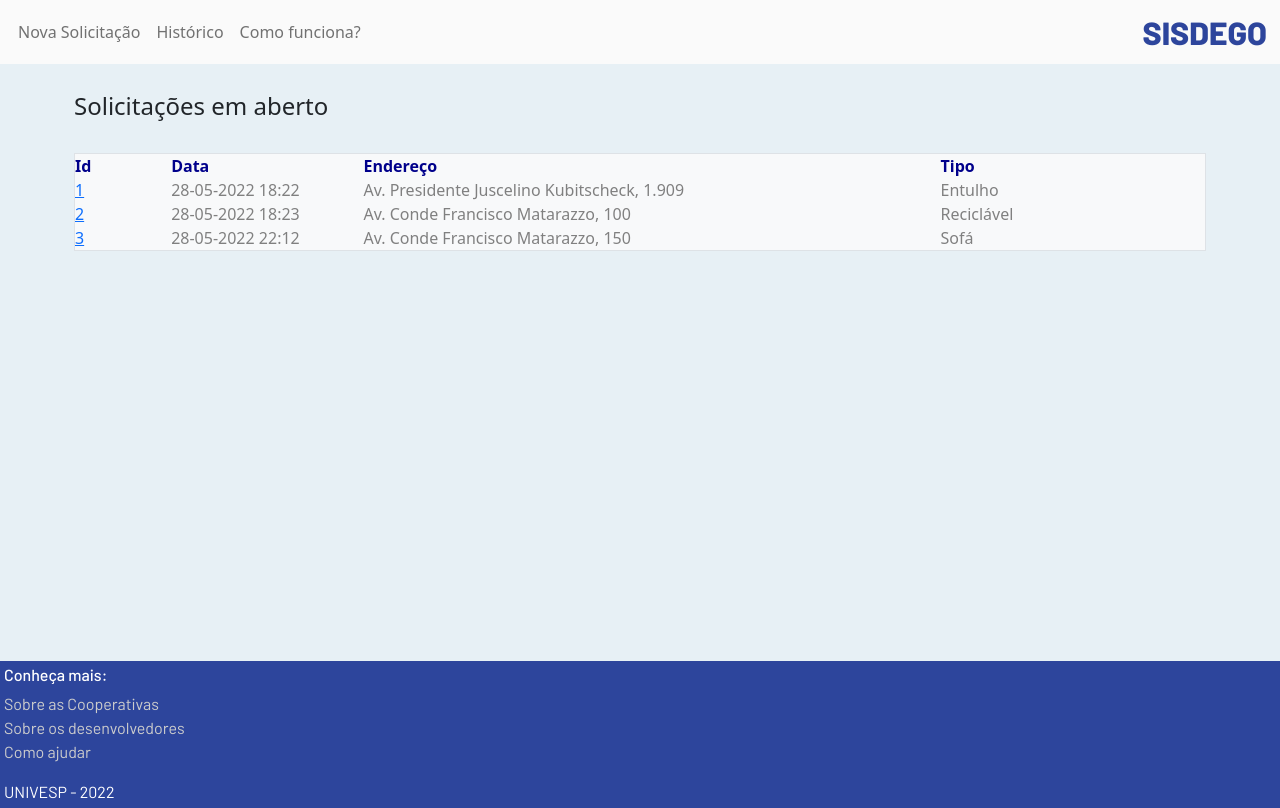
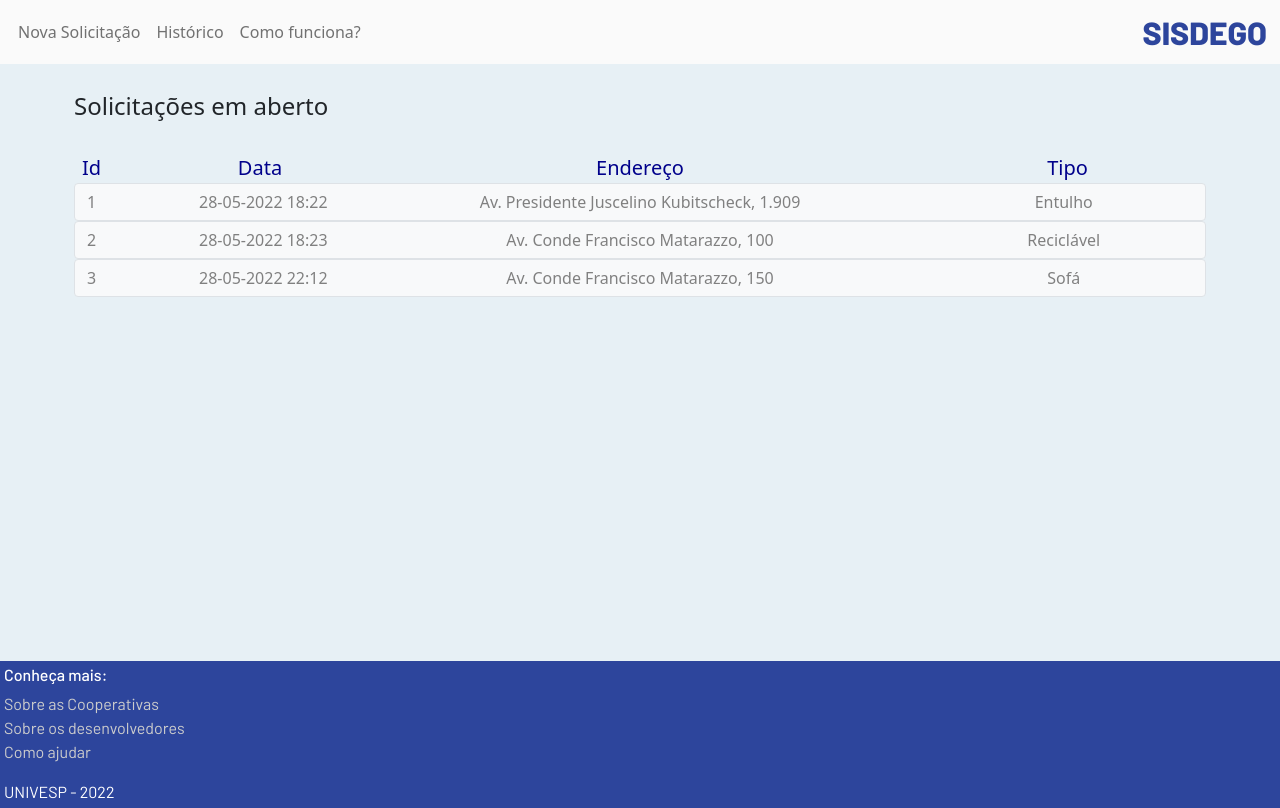
Before and after one commit to jonathas-silva/sisdego, a React (Vite) app in the folder frontend/: page /historico in a window 1280 px wide. Built offline with nearby package versions, Linux system fonts and the light colour scheme.

Commit message:
refatoração layout página histórico

```diff
--- a/frontend/src/pages/Historico.css
+++ b/frontend/src/pages/Historico.css
@@ -1,7 +1,7 @@
 @import url('https://fonts.googleapis.com/css2?family=Barlow:wght@400;500;600&display=swap');
 
 .historico-cabecalho{
-    font-weight: 600;
+    font-weight: 500;
     color: darkblue;
 }
 
--- a/frontend/src/pages/Historico.tsx
+++ b/frontend/src/pages/Historico.tsx
@@ -1,5 +1,5 @@
 import React from "react";
-import { Button, Col, Container, Modal, ModalProps, OverlayTrigger, Row, Tooltip, TooltipProps } from "react-bootstrap";
+import { Button, Col, Container, Modal, ModalProps, OverlayTrigger, Row, Stack, Tooltip, TooltipProps } from "react-bootstrap";
 import { Omit, BsPrefixProps } from "react-bootstrap/esm/helpers";
 import { pedido1, pedido2, pedido3 } from "../assets/StaticData";
 import { Solicitacao } from "../assets/Types";
@@ -41,15 +41,15 @@ export function Historico() {
         <div className='container-sm p-0'>
             <div className='mt-4 p-1 d-flex flex-column'>
                 <h4>Solicitações em aberto</h4>
-                <Container className="px-0 mb-2 mt-4 bg-light border">
-                    <Row className="historico-cabecalho">
-                        <Col sm={1} xs={1} >Id</Col><Col sm={2} xs={4}>Data</Col><Col xs={4} sm={6}>Endereço</Col><Col>Tipo</Col>
+                <Container className="px-0 mb-2 mt-4">
+                    <Row className="historico-cabecalho lead px-2 text-center">
+                        <Col sm={1} xs={1} className="text-start">Id</Col><Col sm={2} xs={4}>Data</Col><Col xs={4} sm={6}>Endereço</Col><Col>Tipo</Col>
                     </Row>
                     {
                         pedidos.map(pedido => (
 
-                            <><Row className="historico-lista">
-                                <Col sm={1} xs={1}> <a href="#" className="btn-link" onClick={() =>
+                            <Stack><button className="btn btn-light border"
+                                onClick={() =>
 
                                     //inserindo os detalhes que serão mostrados no Modal
                                     setDetalhe(
@@ -63,12 +63,14 @@ export function Historico() {
                                     )
 
 
-                                }>{pedido.id}</a></Col>
-                                <Col sm={2} xs={4} className="text-truncate">{pedido.horario}</Col>
-                                <Col xs={4} sm={6} className="text-truncate">{pedido.endereco}</Col>
-                                <Col>{pedido.tipo}</Col>
-                            </Row>
-                            </>
+                                }>
+                                <Row className="historico-lista">
+                                    <Col sm={1} xs={1} className="text-start">{pedido.id}</Col>
+                                    <Col sm={2} xs={4} className="text-truncate">{pedido.horario}</Col>
+                                    <Col xs={4} sm={6} className="text-truncate">{pedido.endereco}</Col>
+                                    <Col>{pedido.tipo}</Col>
+                                </Row></button>
+                            </Stack>
                         ))
 
                     }
```
